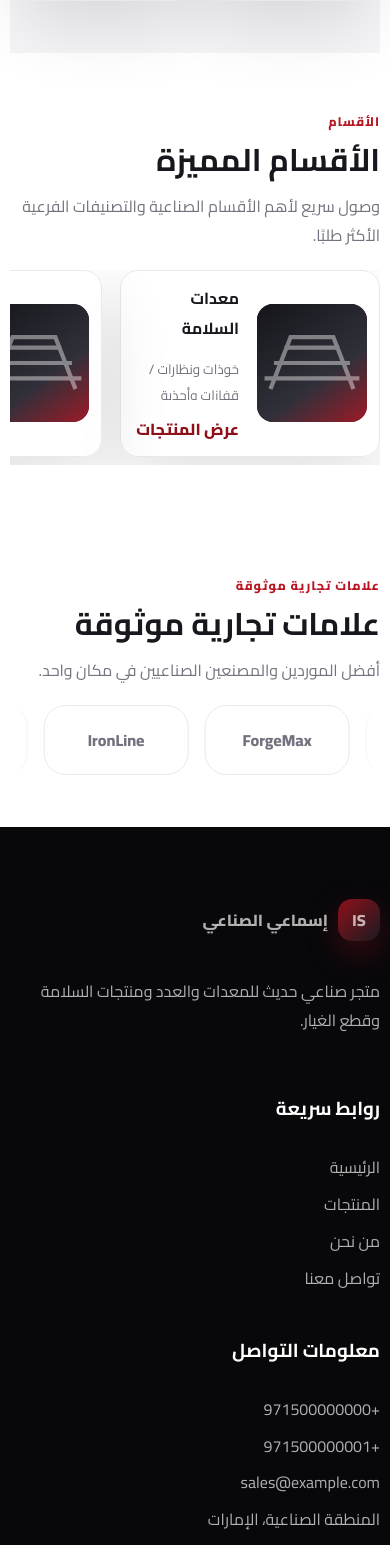
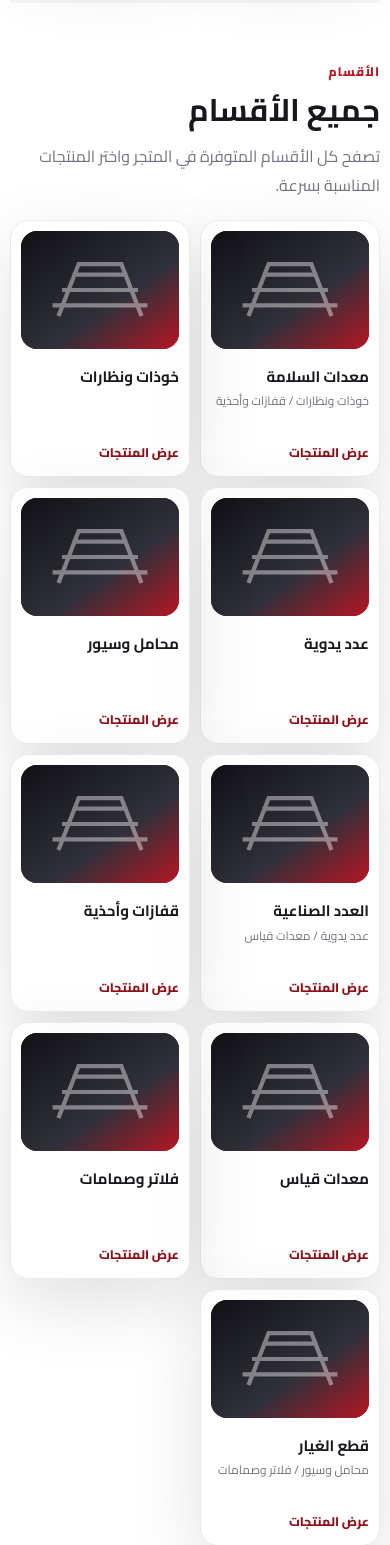
Before and after one commit to itzhaso1/ISMAI, a Laravel app: page / in a window 390 px wide. Shown: the part 2188-3733 px from the top of the page. Run offline with Laravel 12, Linux system fonts and the light colour scheme; a user stored in the database is signed in; data comes from the database, SQL or seed files in the repository; style sheets or scripts are compiled from the project's sources.

Commit message:
Show all categories and simplify mobile navbar
Co-authored-by: itzhaso1 <itzhaso1@users.noreply.github.com>

```diff
--- a/app/Http/Controllers/Storefront/HomeController.php
+++ b/app/Http/Controllers/Storefront/HomeController.php
@@ -27,12 +27,9 @@ class HomeController extends Controller
         return view('storefront.home', [
             'sections' => $sections,
             'sliders' => Slider::active()->orderBy('sort_order')->get(),
-            'featuredCategories' => Category::active()
-                ->whereNull('parent_id')
-                ->where('is_featured', true)
+            'allCategories' => Category::active()
                 ->with(['children' => fn ($query) => $query->active()->withCount('products')->orderBy('sort_order')])
                 ->orderBy('sort_order')
-                ->take(8)
                 ->get(),
             'featuredProducts' => Product::active()
                 ->featured()
--- a/resources/css/app.css
+++ b/resources/css/app.css
@@ -580,3 +580,78 @@ button, input, select { font: inherit; }
     .category-card-image { height: 130px; }
     .admin-grid { grid-template-columns: 1fr; }
 }
+
+
+/* Homepage all-categories grid and mobile navbar action drawer */
+.mobile-menu-actions { display: none; }
+.category-grid {
+    display: grid;
+    grid-template-columns: repeat(4, minmax(0, 1fr));
+    gap: 18px;
+}
+.category-grid .category-card {
+    grid-template-columns: 1fr;
+    min-height: auto;
+}
+.category-grid .category-card-image { height: 180px; }
+.category-grid .category-card p { min-height: 42px; }
+
+@media (max-width: 1100px) {
+    .category-grid { grid-template-columns: repeat(3, minmax(0, 1fr)); }
+}
+
+@media (max-width: 900px) {
+    .nav-shell { grid-template-columns: minmax(0, 1fr) auto; }
+    .nav-actions { display: none; }
+    .mobile-menu-actions {
+        display: grid;
+        grid-template-columns: repeat(2, minmax(0, 1fr));
+        gap: 10px;
+        padding-top: 14px;
+        margin-top: 10px;
+        border-top: 1px solid var(--line);
+    }
+    .mobile-menu-actions .icon-button,
+    .mobile-menu-actions .auth-link,
+    .mobile-menu-actions .link-button {
+        width: 100%;
+        min-height: 42px;
+        display: inline-flex;
+        text-align: center;
+    }
+    .mobile-menu-actions .inline-form { display: block; }
+    .category-grid,
+    .all-categories-grid {
+        grid-template-columns: repeat(2, minmax(0, 1fr));
+        gap: 10px;
+    }
+    .all-categories-grid .category-card {
+        grid-template-columns: 1fr;
+        padding: 10px;
+        min-height: 0;
+    }
+    .all-categories-grid .category-card-image {
+        height: 118px;
+        border-radius: 16px;
+    }
+    .all-categories-grid .category-card h3 {
+        font-size: .94rem;
+        line-height: 1.35;
+        margin-bottom: 5px;
+    }
+    .all-categories-grid .category-card p {
+        min-height: 36px;
+        max-height: 36px;
+        font-size: .75rem;
+        line-height: 1.45;
+        overflow: hidden;
+        margin: 0 0 8px;
+    }
+    .all-categories-grid .category-card a { font-size: .78rem; }
+}
+
+@media (max-width: 380px) {
+    .all-categories-grid { grid-template-columns: repeat(2, minmax(0, 1fr)); }
+    .all-categories-grid .category-card { grid-template-columns: 1fr; }
+    .all-categories-grid .category-card-image { height: 96px; }
+}
--- a/resources/lang/ar/messages.php
+++ b/resources/lang/ar/messages.php
@@ -28,8 +28,8 @@ return [
     ],
     'home' => [
         'meta_title' => 'متجر إلكتروني صناعي',
-        'featured_categories' => 'الأقسام المميزة',
-        'featured_categories_subtitle' => 'وصول سريع لأهم الأقسام الصناعية والتصنيفات الفرعية الأكثر طلبًا.',
+        'featured_categories' => 'جميع الأقسام',
+        'featured_categories_subtitle' => 'تصفح كل الأقسام المتوفرة في المتجر واختر المنتجات المناسبة بسرعة.',
         'view_products' => 'عرض المنتجات',
         'featured_products' => 'منتجات مميزة',
         'featured_products_subtitle' => 'منتجات صناعية مختارة بعناية للجودة والاعتمادية والأداء العالي.',
--- a/resources/lang/en/messages.php
+++ b/resources/lang/en/messages.php
@@ -28,8 +28,8 @@ return [
     ],
     'home' => [
         'meta_title' => 'Industrial Ecommerce Store',
-        'featured_categories' => 'Featured Categories',
-        'featured_categories_subtitle' => 'Browse high-demand industrial segments with fast access to products and subcategories.',
+        'featured_categories' => 'All Categories',
+        'featured_categories_subtitle' => 'Browse every available store category and reach the right products quickly.',
         'view_products' => 'View Products',
         'featured_products' => 'Featured Products',
         'featured_products_subtitle' => 'Fast-moving industrial products selected for quality, reliability, and field performance.',
--- a/resources/views/components/navbar.blade.php
+++ b/resources/views/components/navbar.blade.php
@@ -31,6 +31,21 @@
             <a href="#category-strip">{{ __('messages.nav.categories') }}</a>
             <a href="{{ route('about') }}" @class(['active' => request()->routeIs('about')])>{{ __('messages.nav.about') }}</a>
             <a href="{{ route('contact') }}" @class(['active' => request()->routeIs('contact')])>{{ __('messages.nav.contact') }}</a>
+            <div class="mobile-menu-actions">
+                <a class="icon-button" href="{{ route('locale.switch', $nextLocale) }}">{{ __('messages.nav.language') }}</a>
+                <button class="icon-button" type="button" data-theme-toggle aria-label="{{ __('messages.nav.theme') }}">◐</button>
+                <a class="icon-button" href="#" aria-label="{{ __('messages.nav.cart') }}">{{ __('messages.nav.cart') }}</a>
+                @auth
+                    <a class="icon-button" href="{{ route('admin.dashboard') }}">{{ __('messages.nav.account') }}</a>
+                    <form action="{{ route('logout') }}" method="POST" class="inline-form">
+                        @csrf
+                        <button class="link-button" type="submit">{{ __('messages.nav.logout') }}</button>
+                    </form>
+                @else
+                    <a class="auth-link" href="{{ route('login') }}">{{ __('messages.nav.login') }}</a>
+                    <a class="auth-link filled" href="{{ route('register') }}">{{ __('messages.nav.register') }}</a>
+                @endauth
+            </div>
         </nav>
 
         <form class="live-search" action="{{ route('products.index') }}" method="GET" data-live-search>
--- a/resources/views/storefront/home.blade.php
+++ b/resources/views/storefront/home.blade.php
@@ -32,8 +32,8 @@
             <h2>{{ __('messages.home.featured_categories') }}</h2>
             <p>{{ __('messages.home.featured_categories_subtitle') }}</p>
         </div>
-        <div class="category-carousel">
-            @forelse($featuredCategories as $category)
+        <div class="category-grid all-categories-grid">
+            @forelse($allCategories as $category)
                 <article class="category-card">
                     <div class="category-card-image">
                         <img loading="lazy" src="{{ $category->image_path ? asset('storage/'.$category->image_path) : asset('images/category-placeholder.svg') }}" alt="{{ $category->localizedName() }}">
```
